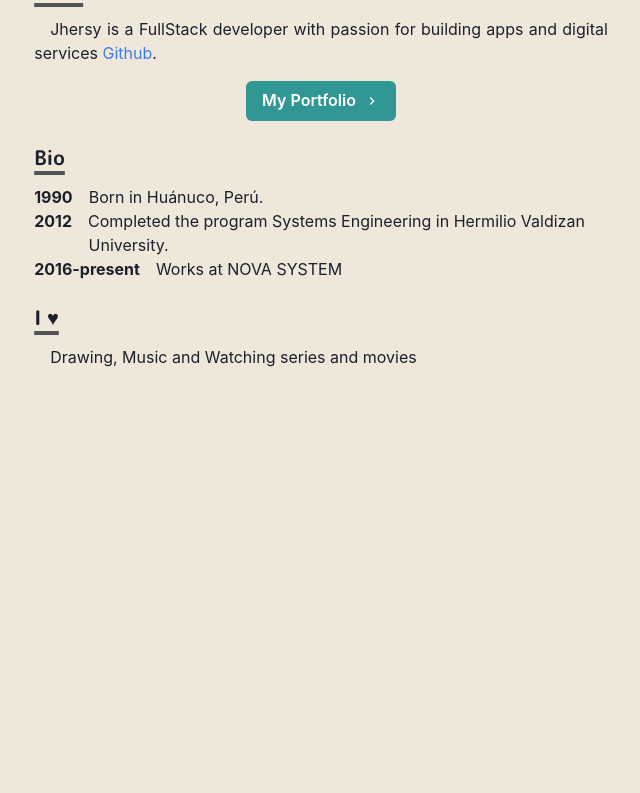
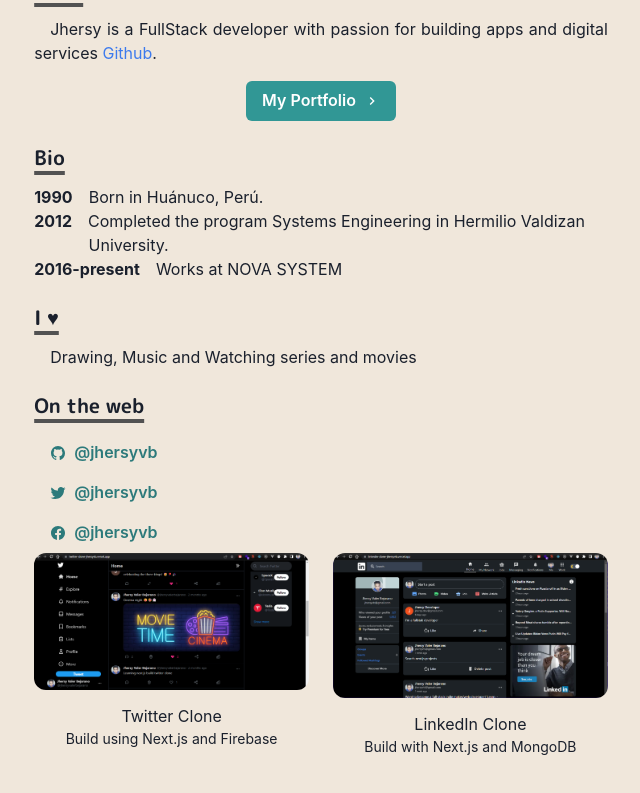
Before and after one commit to Jhersyvb/portfolio-homepage, a Next.js app: page / in a window 1280 px wide. Shown: the part 269-1062 px from the top of the page, without its empty margins (319-959 px from the left). Before the commit the page ends 800 px from the top, so only its background shows below. Built offline with nearby package versions, Linux system fonts and the light colour scheme.

Commit message:
Add social media links

```diff
--- a/package.json
+++ b/package.json
@@ -19,7 +19,8 @@
     "framer-motion": "^6.2.6",
     "next": "^12.1.0",
     "react": "^17.0.2",
-    "react-dom": "^17.0.2"
+    "react-dom": "^17.0.2",
+    "react-icons": "^4.3.1"
   },
   "devDependencies": {
     "eslint": "^8.9.0",
--- a/pages/index.js
+++ b/pages/index.js
@@ -6,13 +6,22 @@
   Image,
   useColorModeValue,
   Link,
-  Button
+  Button,
+  SimpleGrid,
+  List,
+  ListItem,
+  Icon
 } from '@chakra-ui/react'
 import NextLink from 'next/link'
 import { BioSection, BioYear } from '../components/bio'
 import Paragraph from '../components/paragraph'
 import Section from '../components/section'
 import Layout from '../components/layouts/article'
+import { GridItem } from '../components/grid-item'
+import { IoLogoFacebook, IoLogoTwitter, IoLogoGithub } from 'react-icons/io5'
+
+import thumbTwitterClone from '../public/images/works/twitter-clone.png'
+import thumbLinkedInClone from '../public/images/works/linkedin-clone.png'
 
 function Page() {
   return (
@@ -96,6 +105,64 @@
           </Heading>
           <Paragraph>Drawing, Music and Watching series and movies</Paragraph>
         </Section>
+
+        <Section delay={0.3}>
+          <Heading as="h3" variant="section-title">
+            On the web
+          </Heading>
+          <List>
+            <ListItem>
+              <Link href="https://github.com/jhersyvb" target="_blank">
+                <Button
+                  variant="ghost"
+                  colorScheme="teal"
+                  leftIcon={<Icon as={IoLogoGithub} />}
+                >
+                  @jhersyvb
+                </Button>
+              </Link>
+            </ListItem>
+            <ListItem>
+              <Link href="https://twitter.com/jhersyvb" target="_blank">
+                <Button
+                  variant="ghost"
+                  colorScheme="teal"
+                  leftIcon={<Icon as={IoLogoTwitter} />}
+                >
+                  @jhersyvb
+                </Button>
+              </Link>
+            </ListItem>
+            <ListItem>
+              <Link href="https://facebook.com/jhersyvb" target="_blank">
+                <Button
+                  variant="ghost"
+                  colorScheme="teal"
+                  leftIcon={<Icon as={IoLogoFacebook} />}
+                >
+                  @jhersyvb
+                </Button>
+              </Link>
+            </ListItem>
+          </List>
+
+          <SimpleGrid columns={[1, 2, 2]} gap={6}>
+            <GridItem
+              href="https://twitter-clone-jhersyvb.vercel.app"
+              title="Twitter Clone"
+              thumbnail={thumbTwitterClone}
+            >
+              Build using Next.js and Firebase
+            </GridItem>
+            <GridItem
+              href="https://linkedin-clone-jhersyvb.vercel.app"
+              title="LinkedIn Clone"
+              thumbnail={thumbLinkedInClone}
+            >
+              Build with Next.js and MongoDB
+            </GridItem>
+          </SimpleGrid>
+        </Section>
       </Container>
     </Layout>
   )
```
Also changed, not shown: 1 other file (tests, documents, lock files or other folders).
